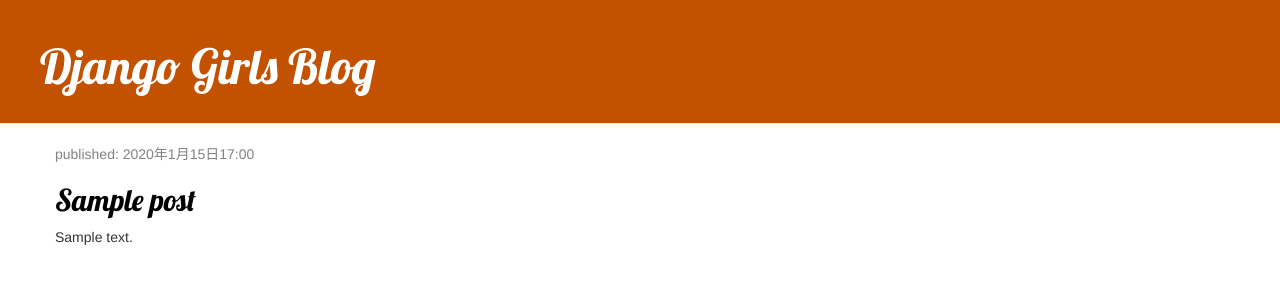
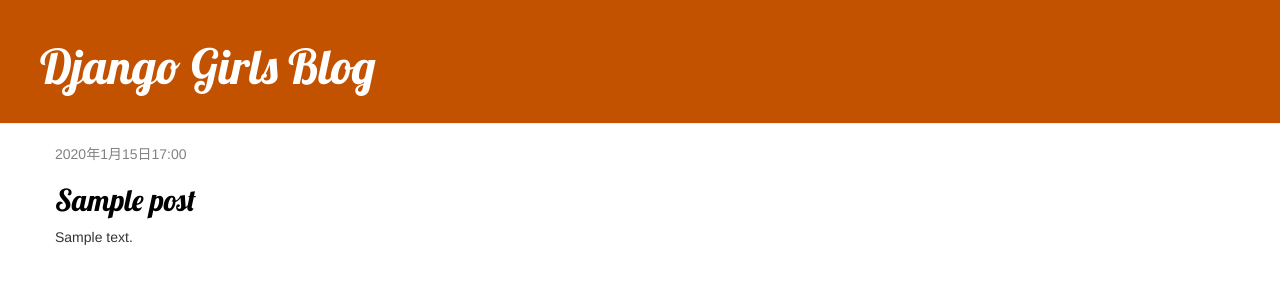
Before and after one commit to glyzinieh/djangogirls, a Django app: page / in a window 1280 px wide. Shown: the top 300 px of the page. Run offline with Django 5.2, Linux system fonts and the light colour scheme; tables that the repository leaves empty hold one stand-in row (values such as "Sample post"); some libraries are stand-ins or nearby versions.

Commit message:
base.htmlを追加し、post_list.htmlを更新してテンプレートの継承を実装

```diff
--- /dev/null
+++ b/blog/templates/blog/base.html
@@ -0,0 +1,26 @@
+{% load static %}
+<html>
+
+<head>
+    <title>Django Girls blog</title>
+    <link rel="stylesheet" href="//maxcdn.bootstrapcdn.com/bootstrap/3.2.0/css/bootstrap.min.css">
+    <link rel="stylesheet" href="//maxcdn.bootstrapcdn.com/bootstrap/3.2.0/css/bootstrap-theme.min.css">
+    <link href='//fonts.googleapis.com/css?family=Lobster&subset=latin,latin-ext' rel='stylesheet' type='text/css'>
+    <link rel="stylesheet" href="{% static 'css/blog.css' %}">
+</head>
+
+<body>
+    <div class="page-header">
+        <h1><a href="/">Django Girls Blog</a></h1>
+    </div>
+    <div class="content container">
+        <div class="row">
+            <div class="col-md-8">
+                {% block content %}
+                {% endblock %}
+            </div>
+        </div>
+    </div>
+</body>
+
+</html>
--- a/blog/templates/blog/post_list.html
+++ b/blog/templates/blog/post_list.html
@@ -1,38 +1,13 @@
-{% load static %}
+{% extends 'blog/base.html' %}
 
-<html>
-
-<head>
-    <title>Django Girls blog</title>
-
-    <link href="//fonts.googleapis.com/css?family=Lobster&subset=latin,latin-ext" rel="stylesheet" type="text/css">
-
-    <link rel="stylesheet" href="//maxcdn.bootstrapcdn.com/bootstrap/3.2.0/css/bootstrap.min.css">
-    <link rel="stylesheet" href="//maxcdn.bootstrapcdn.com/bootstrap/3.2.0/css/bootstrap-theme.min.css">
-
-    <link rel="stylesheet" type="text/css" href="{% static 'css/blog.css' %}">
-</head>
-
-<body>
-    <div class="page-header">
-        <h1><a href="/">Django Girls Blog</a></h1>
-    </div>
-
-    <div class="content container">
-        <div class="row">
-            <div class="col-md-8">
+{% block content %}
 {% for post in posts %}
 <div class="post">
     <div class="date">
-                        <p>published: {{ post.published_date }}</p>
+        {{ post.published_date }}
     </div>
     <h2><a href="">{{ post.title }}</a></h2>
     <p>{{ post.text|linebreaksbr }}</p>
 </div>
 {% endfor %}
-            </div>
-        </div>
-    </div>
-</body>
-
-</html>
+{% endblock %}
```
Lines whose indentation alone changed are shown as unchanged.
